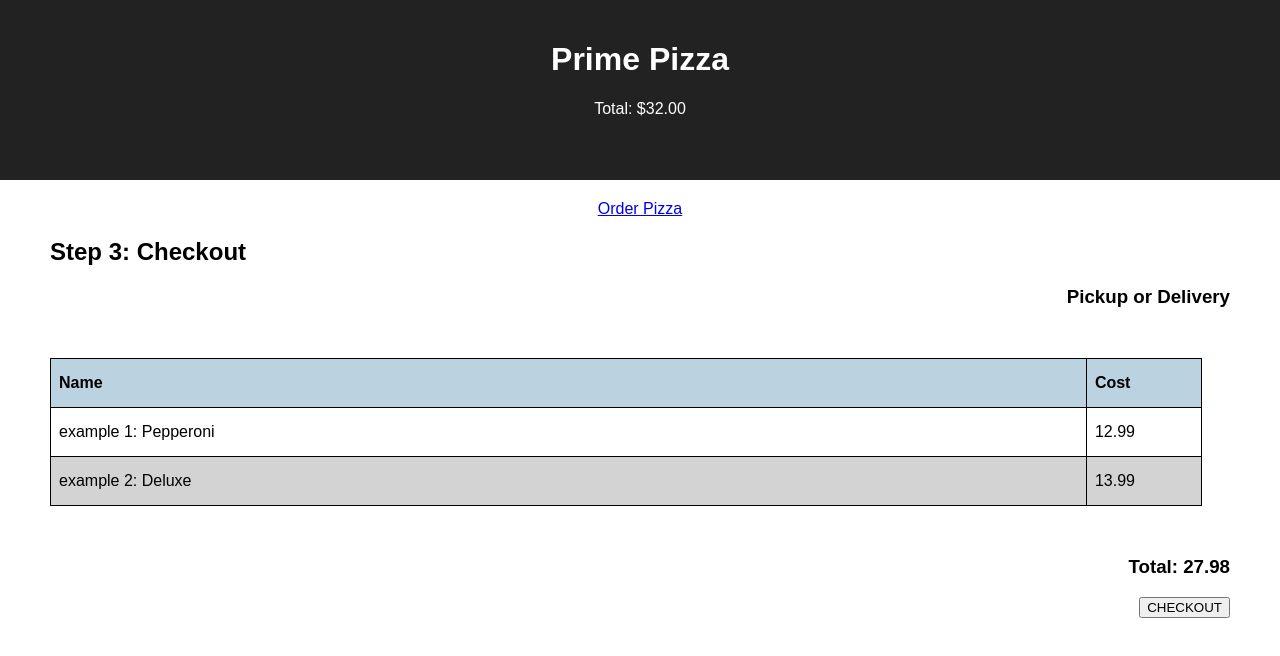
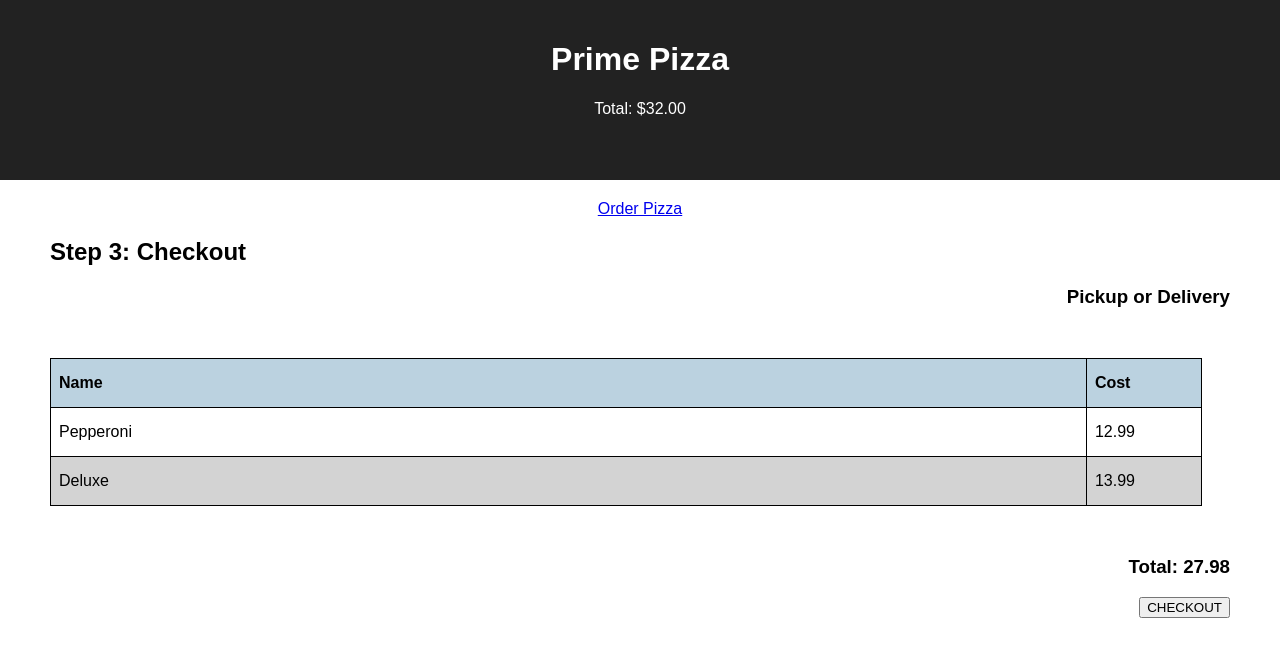
Before and after one commit to usernotfound6/edux-pizza-parlor-official, a React (Create React App) app: page /#/checkout in a window 1280 px wide. Shown: the top 656 px of the page. Built offline with nearby package versions, Linux system fonts and the light colour scheme; no server answers.

Commit message:
add pizza cartreducer  and getpizzaorder GET

```diff
--- a/src/components/Checkout/Checkout.jsx
+++ b/src/components/Checkout/Checkout.jsx
@@ -1,8 +1,38 @@
 import './Checkout.css'
 import { HashRouter as Router, Route, Link } from 'react-router-dom/cjs/react-router-dom.min'
+import { useDispatch, useSelector } from 'react-redux';
+import axios from 'axios';
+import { useEffect } from 'react';
+
 
 function Checkout() {
-    // GET request here for customer info rendering
+
+    const dispatch = useDispatch();
+    const pizzaCart = useSelector(store => store.pizzaCart)
+    console.log('pizzaCart is:', pizzaCart)
+
+
+    useEffect(() => {
+        getPizzaOrder()
+    }, []);
+
+const getPizzaOrder = () => {
+
+        axios.get('/api/order')
+            .then((response) => {
+                console.log('getPizzaOrder GET response.data:', response.data)
+                dispatch({
+                    type: 'SET_PIZZA_ORDER',
+                    payload: response.data
+                })
+            })
+            .catch((error) => {
+                console.log('error on client GET:', error)
+            })
+        }
+
+
+    // useSelector here for customer info rendering
     // button functionality
         // with post request to send user info AND cart/cartTotal to database
         // should clear reducers
@@ -22,14 +52,13 @@ function Checkout() {
             </thead>
             <tbody>
                 {/* will need to map over cart here to render pizza order to table */}
-            <tr>
-                <td>example 1: Pepperoni</td>
-                <td>12.99</td>
+            {pizzaCart.map((pizza, i) => (
+                <tr key={i}>
+                <td>{pizza.name}</td>
+                <td>{pizza.cost}</td>
             </tr>
-            <tr>
-                <td>example 2: Deluxe</td>
-                <td>13.99</td>
-            </tr>
+            ))}
+
             </tbody>
         </table>
 
--- a/src/index.js
+++ b/src/index.js
@@ -14,9 +14,17 @@ const pizzaList = (state = [], action) => {
     return state
 }
 
+const pizzaCart = (state = [{name: 'Pepperoni', cost: 12.99}, {name: 'Deluxe', cost: 13.99}], action) => {
+    if(action.type === 'SET_PIZZA_CART') {
+        return action.payload
+    }
+    return state
+}
+
 const storeInstance = createStore(
     combineReducers({
-        pizzaList
+        pizzaList,
+        pizzaCart
     })
 );
 
```
